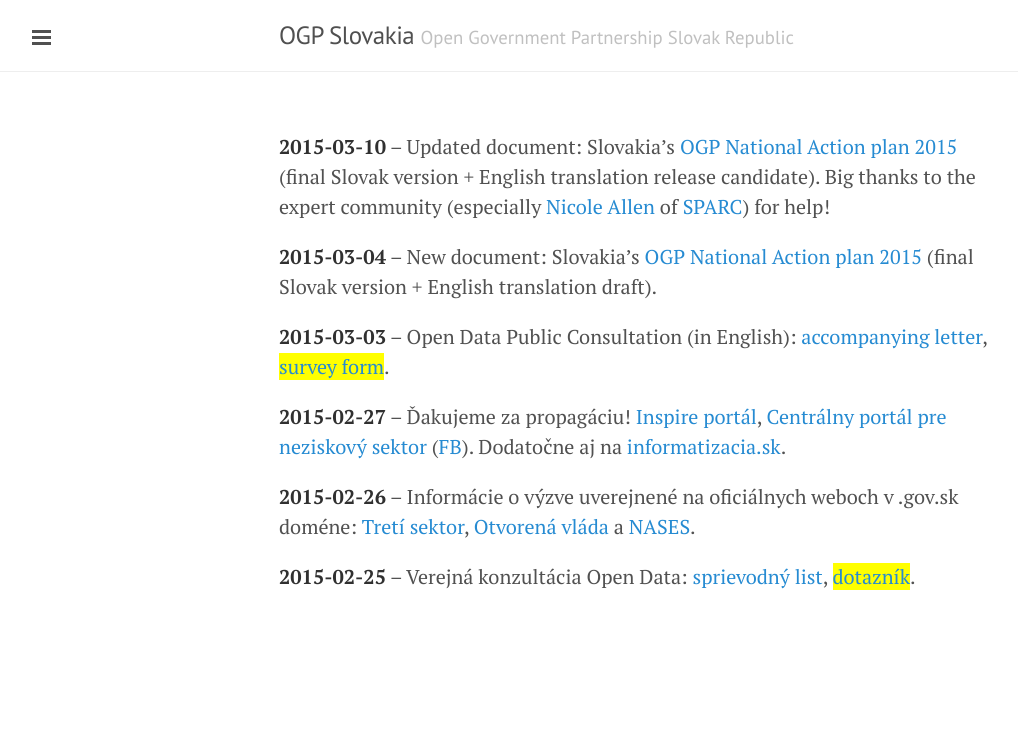
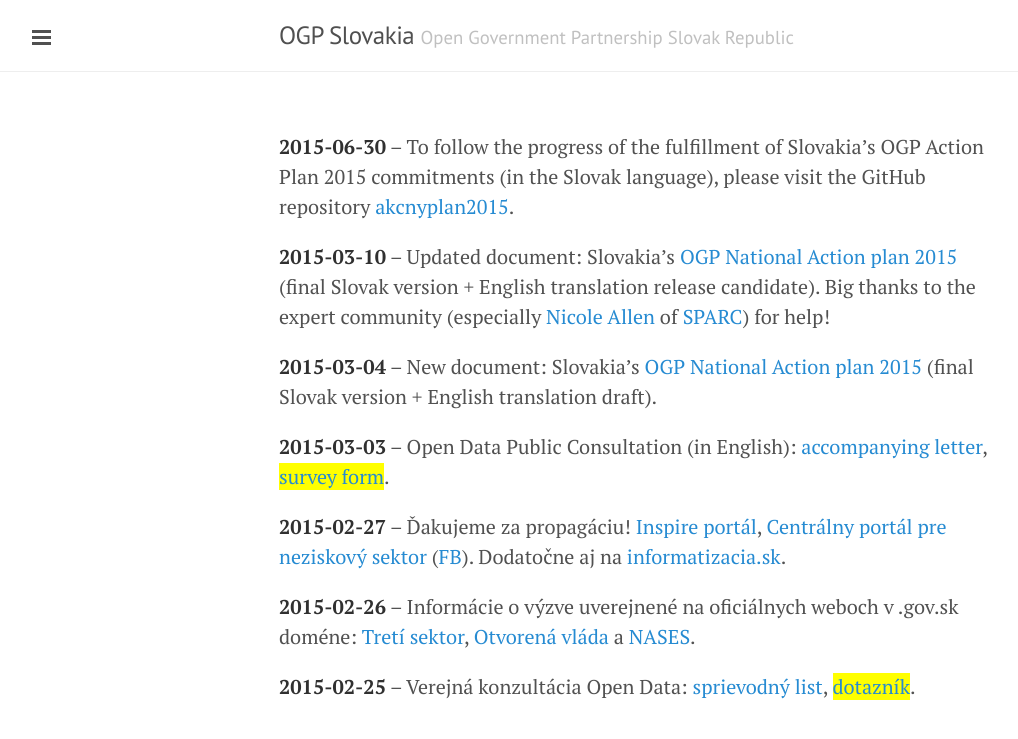
Before and after one commit to ogpslovakia/ogpslovakia.github.io, a Jekyll site: the page built from index.md, in a window 1280 px wide. Shown: the top 739 px of the page, without its empty margins (1-1019 px from the left). Built offline with Jekyll 4.4.1, drawn with Linux system fonts in a browser that asks for light colours; Markdown is read by kramdown in place of the engine named in the settings.

Commit message:
Add link to akcnyplan2015 repository

```diff
--- a/index.md
+++ b/index.md
@@ -2,6 +2,8 @@
 title: OGP SK home
 layout: default
 ---
+
+**2015-06-30** -- To follow the progress of the fulfillment of Slovakia's OGP Action Plan 2015 commitments (in the Slovak language), please visit the GitHub repository [akcnyplan2015](https://github.com/otvorenavlada/akcnyplan2015).
 
 **2015-03-10** -- Updated document: Slovakia's [OGP National Action plan 2015](download/2015/nap2015.zip) (final Slovak version + English translation release candidate). Big thanks to the expert community (especially [Nicole Allen](https://twitter.com/txtbks) of [SPARC](http://www.sparc.arl.org/)) for help!
 
```
